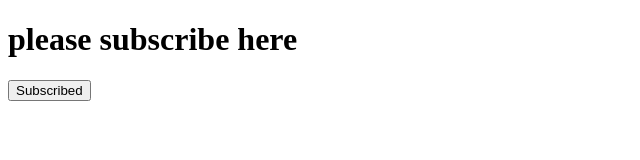
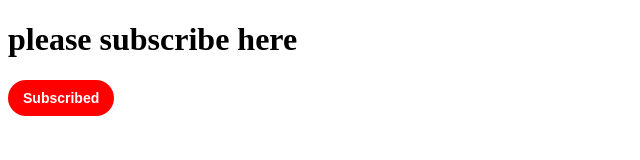
Before and after one commit to adarsh2255-buji/learning-projects, a plain HTML site: page DOM-project.html in a window 1280 px wide. Both pictures are taken after a click on the button "Subscribe". Shown: the whole page, without its empty margins (0-640 px from the left). Drawn offline with Linux system fonts and the light colour scheme.

Commit message:
css added to the button

```diff
--- a/DOM-project.html
+++ b/DOM-project.html
@@ -3,6 +3,7 @@
 <head>
     <meta charset="UTF-8">
     <meta name="viewport" content="width=device-width, initial-scale=1.0">
+    <link rel="stylesheet" href="styles/DOM-project.css">
     <title>DOM project</title>
 </head>
 <body>
@@ -12,9 +13,16 @@
     <script>
         const subButton = document.querySelector('.sub-button');
 
-        subButton.addEventListener('click', () => {
-            subButton.innerHTML ==='Subscribe' ? subButton.innerHTML ='Subscribed' :  subButton.innerHTML = 'Subscribe';
-        })
+        function subscribe(){
+            if(subButton.innerText === 'Subscribe') {
+                subButton.innerHTML = 'Subscribed';
+                subButton.classList.add('is-subscribed');
+            } else {
+                subButton.innerHTML = 'Subscribe';
+                subButton.classList.remove('is-subscribed');
+            }
+        }
+        subButton.addEventListener('click', subscribe);
     </script>
 
 </body>
```
